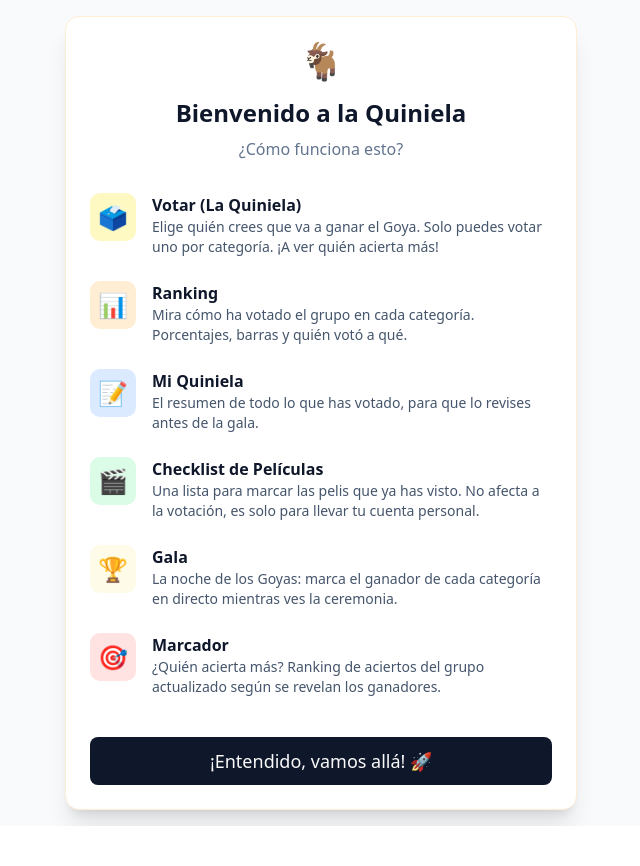
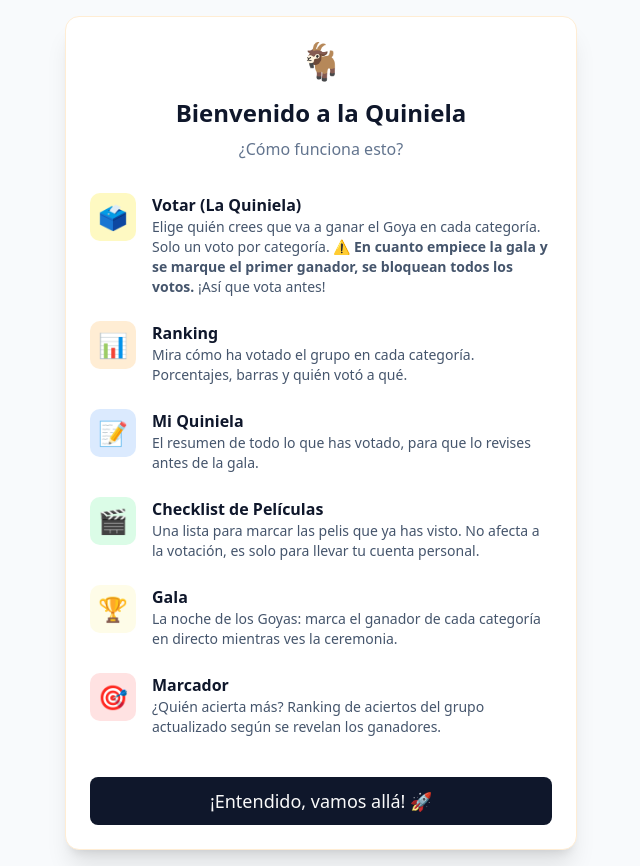
Before and after one commit to agradecido/goyas4friends, a Next.js app: page /help in a window 1280 px wide. Shown: the whole page, without its empty margins (319-959 px from the left). Before the commit the page ends 826 px from the top, so only its background shows below. Built offline with nearby package versions, Linux system fonts and the light colour scheme.

Commit message:
docs: add voting lock warning to help page

```diff
--- a/app/help/page.tsx
+++ b/app/help/page.tsx
@@ -29,7 +29,7 @@
             <div className="bg-yellow-100 p-2 rounded-lg text-2xl shrink-0">🗳️</div>
             <div>
               <h3 className="font-bold text-slate-900">Votar (La Quiniela)</h3>
-              <p className="text-sm text-slate-600">Elige quién crees que va a ganar el Goya. Solo puedes votar uno por categoría. ¡A ver quién acierta más!</p>
+              <p className="text-sm text-slate-600">Elige quién crees que va a ganar el Goya en cada categoría. Solo un voto por categoría. <strong>⚠️ En cuanto empiece la gala y se marque el primer ganador, se bloquean todos los votos.</strong> ¡Así que vota antes!</p>
             </div>
           </div>
 
```
Also changed, not shown: components/GoyasApp.tsx (line endings or trailing spaces).
